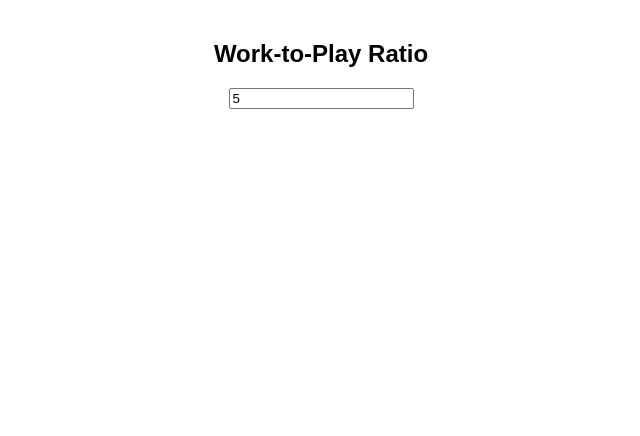
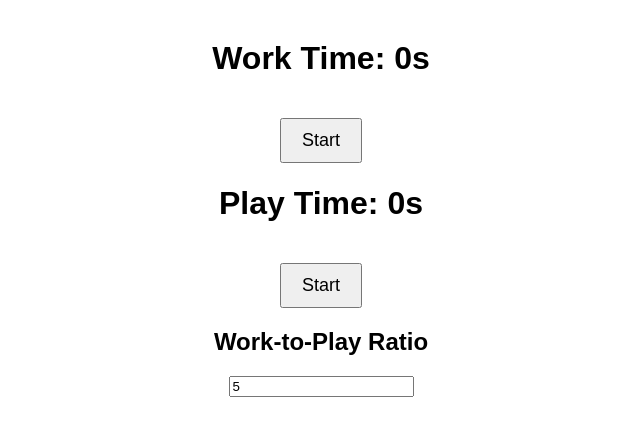
Before and after one commit to bubbapang/flow-bro, a React (Create React App) app: page / in a window 1280 px wide. Shown: the top 436 px of the page, without its empty margins (319-959 px from the left). Built offline with nearby package versions, Linux system fonts and the light colour scheme.

Commit message:
Fix visual bug, my bad

```diff
--- a/src/App.js
+++ b/src/App.js
@@ -55,7 +55,14 @@ function App() {
 
   return (
     <div className="App">
-      {/* ... (rest of your components) */}
+      <div>
+        <h1>Work Time: {workTime}s</h1>
+        <button onClick={toggleWork}>{workActive ? "Pause" : "Start"}</button>
+      </div>
+      <div>
+        <h1>Play Time: {Math.floor(playTime)}s</h1> {/* Math.floor to avoid decimal points */}
+        <button onClick={togglePlay}>{playActive ? "Pause" : "Start"}</button>
+      </div>
       <div>
         <h2>Work-to-Play Ratio</h2>
         <input
```
